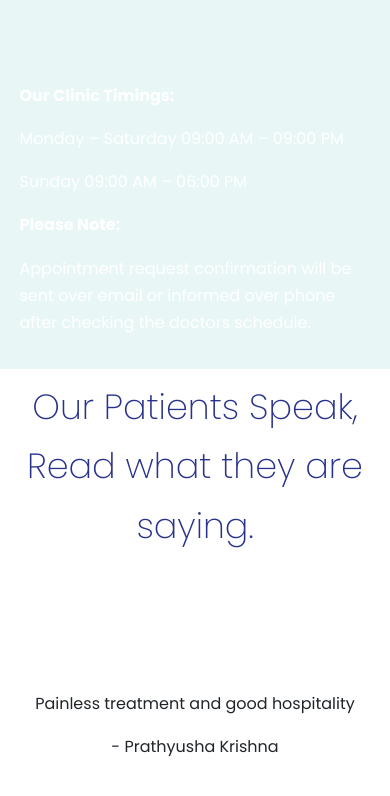
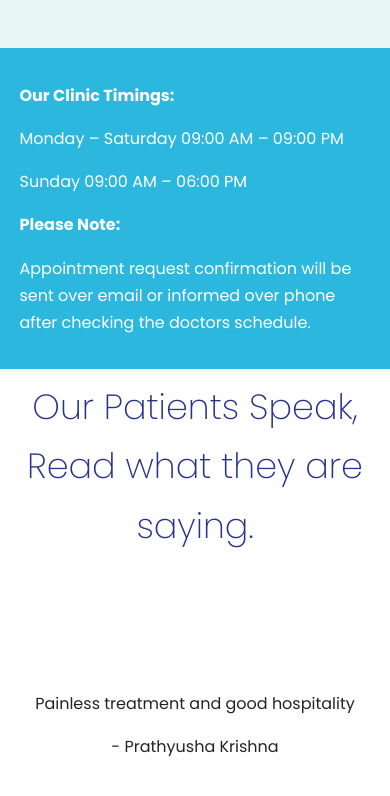
Before and after one commit to Maxi-Dent/Website-Code, a plain HTML site: page appointment.html in a window 390 px wide. Shown: the part 1747-2543 px from the top of the page. Drawn offline with nearby package versions, Linux system fonts and the light colour scheme.

Commit message:
Update appointment.css

```diff
--- a/stylesheets/appointment.css
+++ b/stylesheets/appointment.css
@@ -235,7 +235,7 @@ input[type="checkbox"] {
     padding-right: 5vw;
     padding-top: 4vh;
     padding-bottom: 2vh;
-    background-color: #e8f6f6;
+    background-color: #2cb7df;
   }
 }
 
```
